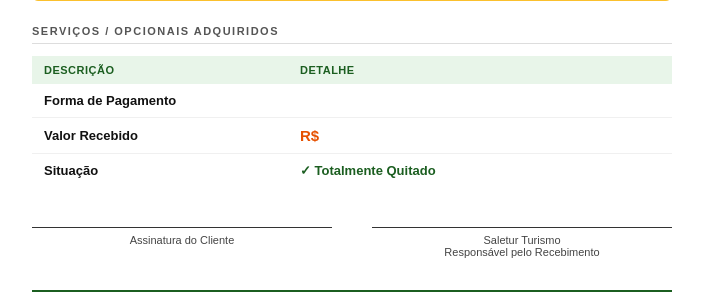
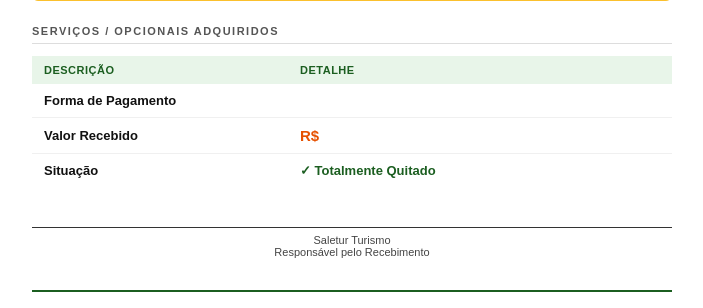
Before and after one commit to joserobertojr/-paiva-express, a Django app: template sala-e-tu/templates/pagamentos/recibo.html in a window 1280 px wide. Shown: the part 368-676 px from the top of the page, without its empty margins (288-991 px from the left). Run offline with Django 5.2, Linux system fonts and the light colour scheme; the template is opened without the code that fills it, so the values that code supplies are empty.

Commit message:
Fix: remover linha de assinatura do cliente no recibo de pagamento
Co-Authored-By: Claude Sonnet 4.6 <noreply@anthropic.com>

```diff
--- a/sala-e-tu/templates/pagamentos/recibo.html
+++ b/sala-e-tu/templates/pagamentos/recibo.html
@@ -166,12 +166,8 @@
   </tbody>
 </table>
 
-<!-- ASSINATURAS -->
+<!-- ASSINATURA -->
 <div class="assinatura-area">
-  <div class="assinatura-bloco">
-    <div class="assinatura-linha"></div>
-    <p>Assinatura do Cliente</p>
-  </div>
   <div class="assinatura-bloco">
     <div class="assinatura-linha"></div>
     <p>Saletur Turismo{% if pagamento.vendedor %} — {{ pagamento.vendedor.nome }}{% endif %}</p>
```
